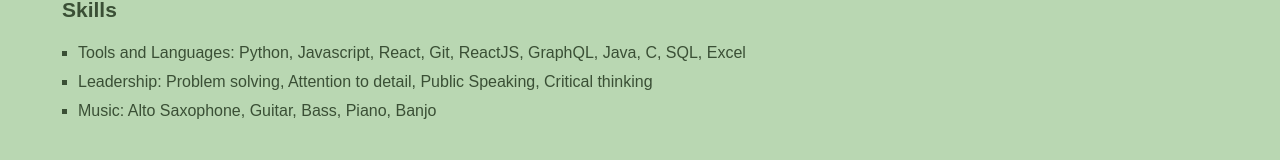
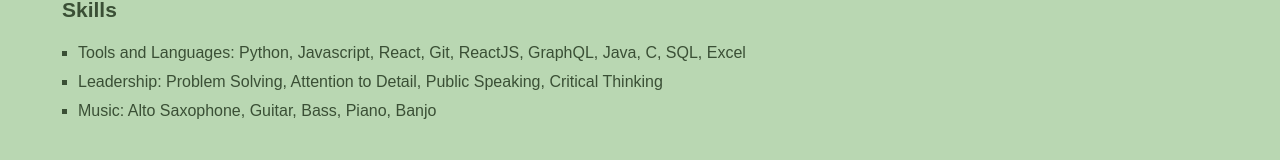
Before and after one commit to elijahcraig45/ReactBlog, a React (Create React App) app: page /resume in a window 1280 px wide. Shown: the part 359-519 px from the top of the page. Built offline with nearby package versions, Linux system fonts and the light colour scheme.

Commit message:
update resume

```diff
--- a/src/components/resume.js
+++ b/src/components/resume.js
@@ -14,7 +14,7 @@
       <h2>Skills</h2>
       <ul>
         <li>Tools and Languages: Python, Javascript, React, Git, ReactJS, GraphQL, Java, C, SQL, Excel</li>
-        <li>Leadership: Problem solving, Attention to detail, Public Speaking, Critical thinking</li>
+        <li>Leadership: Problem Solving, Attention to Detail, Public Speaking, Critical Thinking</li>
         <li>Music: Alto Saxophone, Guitar, Bass, Piano, Banjo</li>
       </ul>
       <h2>Technical Experience</h2>
```
